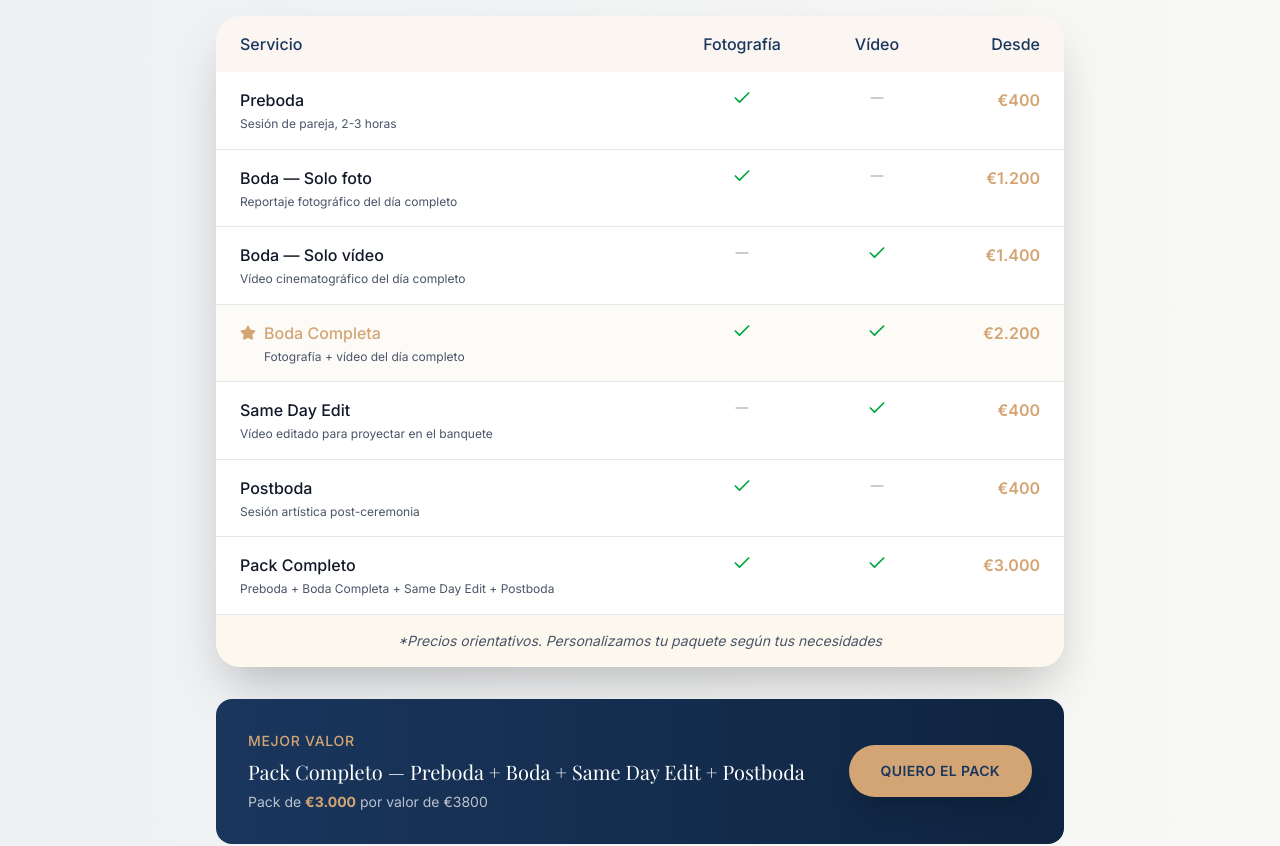
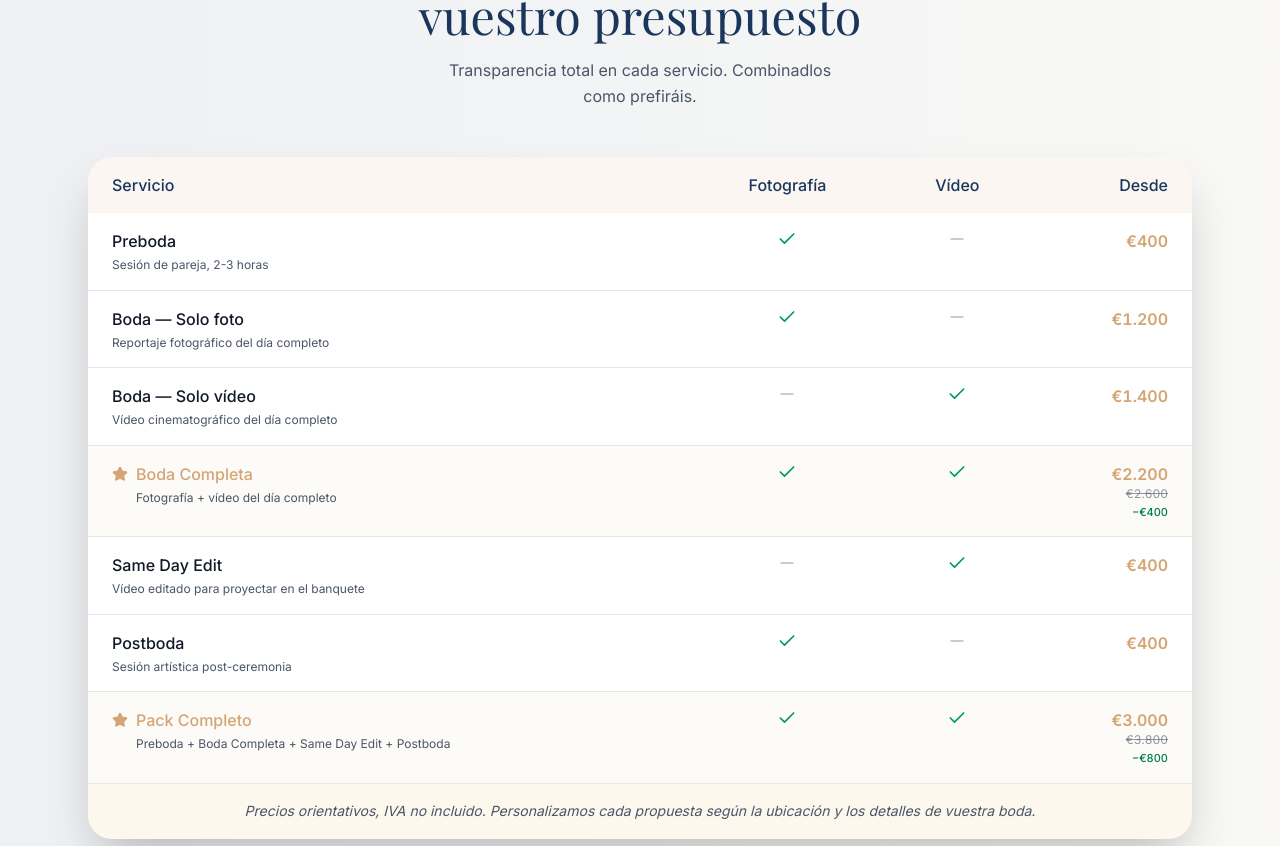
Before and after one commit to jmonzonc/fran-molina-bodas, a Next.js app: page / in a window 1280 px wide. Shown: the part 5786-6632 px from the top of the page. Built offline with nearby package versions, Linux system fonts and the light colour scheme; no server answers; a web font is replaced by a local one.

Commit message:
Refactor pricing section layout and content
Updated pricing section with improved layout and accessibility features. Enhanced pricing display and added new labels for savings.

```diff
--- a/components/pricing-section.tsx
+++ b/components/pricing-section.tsx
@@ -2,77 +2,83 @@
 
 import { motion } from "framer-motion"
 import { Camera, Check, Minus, Star, Video } from "lucide-react"
+
 import { PRICING_DATA, PACK_COMPLETO, getWhatsAppLink } from "@/lib/config"
+import { Container, Section } from "@/components/ui/container"
 
 /**
- * Sección de precios con tabla detallada + recordatorio del Pack Completo
+ * Cambios vs versión previa:
  *
- * Cambios vs versión previa:
- * - Banner Pack Completo: gradient inline style (Tailwind v4 + arbitrary hex
- *   en bg-gradient-to-r falla en iOS Safari → fondo transparente → texto invisible)
- * - Mobile: badges Foto/Vídeo inline en cada fila (antes ocultos en <640px)
- * - Descripción visible siempre, no solo en sm+
- * - Tokens del tema en lugar de bg-white / text-gray-* hard-coded
- * - Contraste reforzado en precio (text-accent en vez de /80)
+ * - Formato de precio: `toLocaleString("es-ES")` imprimía "3800" sin
+ *   separador (es-ES usa minimumGroupingDigits: 2) junto a "€3.000"
+ *   hardcodeado. Ahora se leen las etiquetas ya formateadas del config.
+ * - Columna "Ahorro": PRICING_DATA incorpora individualTotalLabel y
+ *   savingsLabel en los paquetes (Boda Completa y Pack Completo).
+ * - Fila del Pack Completo destacada, no solo Boda Completa.
+ * - Ancho: max-w-4xl (896 px) era el segundo hueco lateral más grande de
+ *   la home. Pasa a `content` (1200 px), alineado con el resto.
+ * - `.tabular` en la columna de precios: sin cifras tabulares los importes
+ *   bailan verticalmente al tener distinto número de dígitos.
  */
+
+const HIGHLIGHTED = new Set(["Boda Completa", PACK_COMPLETO.name])
+
 export function PricingSection() {
   return (
-    <section
+    <Section
       id="precios"
-      className="py-16 sm:py-20 bg-gradient-to-r from-primary/5 to-secondary/10"
+      rhythm="loose"
+      className="bg-gradient-to-r from-primary/5 to-secondary/10"
       aria-label="Precios de fotografía y vídeo de bodas en Tarragona"
     >
-      <div className="max-w-4xl mx-auto px-4 sm:px-6">
-        {/* Encabezado */}
+      <Container width="content">
         <motion.header
           initial={{ opacity: 0, y: 20 }}
           whileInView={{ opacity: 1, y: 0 }}
           viewport={{ once: true }}
-          className="text-center mb-10 sm:mb-12"
+          className="mx-auto mb-10 max-w-[46ch] text-center sm:mb-12"
         >
-          <h2 className="text-3xl sm:text-4xl md:text-5xl font-serif text-primary mb-3 sm:mb-4">
-            Tu boda, tu presupuesto
+          <h2 className="mb-3 font-serif text-[clamp(1.875rem,1.5rem+1.9vw,3.25rem)] leading-[1.08] text-balance text-primary sm:mb-4">
+            Vuestra boda, vuestro presupuesto
           </h2>
-          <p className="text-muted-foreground text-base sm:text-lg">
-            Transparencia total en cada servicio. Combínalos como prefieras.
+          <p className="text-muted-foreground leading-relaxed">
+            Transparencia total en cada servicio. Combinadlos como prefiráis.
           </p>
         </motion.header>
 
-        {/* Tabla de precios detallada */}
         <motion.div
           initial={{ opacity: 0, y: 30 }}
           whileInView={{ opacity: 1, y: 0 }}
           viewport={{ once: true }}
-          className="overflow-hidden rounded-3xl shadow-2xl bg-card mb-8"
+          className="mb-8 overflow-hidden rounded-3xl bg-card shadow-2xl"
         >
           <div className="overflow-x-auto">
             <table
               className="w-full"
-              role="table"
               aria-label="Desglose de precios de todos los servicios"
             >
               <thead className="bg-accent/10">
                 <tr>
                   <th
-                    className="py-4 px-4 sm:px-6 font-medium text-primary text-left text-sm sm:text-base"
+                    className="px-4 py-4 text-left text-sm font-medium text-primary sm:px-6 sm:text-base"
                     scope="col"
                   >
                     Servicio
                   </th>
                   <th
-                    className="py-4 px-6 font-medium text-primary text-center hidden sm:table-cell"
+                    className="hidden px-6 py-4 text-center font-medium text-primary sm:table-cell"
                     scope="col"
                   >
                     Fotografía
                   </th>
                   <th
-                    className="py-4 px-6 font-medium text-primary text-center hidden sm:table-cell"
+                    className="hidden px-6 py-4 text-center font-medium text-primary sm:table-cell"
                     scope="col"
                   >
                     Vídeo
                   </th>
                   <th
-                    className="py-4 px-4 sm:px-6 font-medium text-primary text-right text-sm sm:text-base"
+                    className="px-4 py-4 text-right text-sm font-medium text-primary sm:px-6 sm:text-base"
                     scope="col"
                   >
                     Desde
@@ -81,7 +87,7 @@ export function PricingSection() {
               </thead>
               <tbody>
                 {PRICING_DATA.map((row, index) => {
-                  const isHighlighted = row.service === "Boda Completa"
+                  const isHighlighted = HIGHLIGHTED.has(row.service)
 
                   return (
                     <motion.tr
@@ -89,86 +95,102 @@ export function PricingSection() {
                       initial={{ opacity: 0, x: -20 }}
                       whileInView={{ opacity: 1, x: 0 }}
                       viewport={{ once: true }}
-                      transition={{ delay: index * 0.08 }}
-                      className={`border-b border-border last:border-0 transition-colors ${
+                      transition={{ delay: index * 0.06 }}
+                      className={`border-b border-border transition-colors last:border-0 ${
                         isHighlighted
                           ? "bg-accent/5 hover:bg-accent/10"
                           : "hover:bg-accent/5"
                       }`}
                     >
-                      <td className="py-4 px-4 sm:px-6 align-top">
+                      <td className="px-4 py-4 align-top sm:px-6">
                         <div className="flex items-start gap-2">
                           {isHighlighted && (
                             <Star
-                              className="w-4 h-4 text-accent fill-accent shrink-0 mt-1"
+                              className="mt-1 h-4 w-4 shrink-0 fill-accent text-accent"
                               aria-hidden="true"
                             />
                           )}
                           <div className="min-w-0">
                             <span
-                              className={`font-medium text-sm sm:text-base ${
-                                isHighlighted
-                                  ? "text-accent"
-                                  : "text-foreground"
+                              className={`text-sm font-medium sm:text-base ${
+                                isHighlighted ? "text-accent" : "text-foreground"
                               }`}
                             >
                               {row.service}
                             </span>
 
-                            {/* Badges Foto/Vídeo solo en mobile */}
-                            <div className="flex gap-2 mt-1.5 sm:hidden">
+                            <div className="mt-1.5 flex gap-2 sm:hidden">
                               {row.photography && (
-                                <span className="inline-flex items-center gap-1 text-[11px] font-medium text-green-700 bg-green-50 px-2 py-0.5 rounded-full">
-                                  <Camera className="w-3 h-3" aria-hidden="true" />
+                                <span className="inline-flex items-center gap-1 rounded-full bg-emerald-50 px-2 py-0.5 text-[11px] font-medium text-emerald-700">
+                                  <Camera
+                                    className="h-3 w-3"
+                                    aria-hidden="true"
+                                  />
                                   Foto
                                 </span>
                               )}
                               {row.video && (
-                                <span className="inline-flex items-center gap-1 text-[11px] font-medium text-green-700 bg-green-50 px-2 py-0.5 rounded-full">
-                                  <Video className="w-3 h-3" aria-hidden="true" />
+                                <span className="inline-flex items-center gap-1 rounded-full bg-emerald-50 px-2 py-0.5 text-[11px] font-medium text-emerald-700">
+                                  <Video
+                                    className="h-3 w-3"
+                                    aria-hidden="true"
+                                  />
                                   Vídeo
                                 </span>
                               )}
                             </div>
 
-                            <p className="text-xs text-muted-foreground mt-1 leading-snug">
+                            <p className="mt-1 text-xs leading-snug text-muted-foreground">
                               {row.description}
                             </p>
                           </div>
                         </div>
                       </td>
-                      <td className="py-4 px-6 text-center hidden sm:table-cell align-top">
+
+                      <td className="hidden px-6 py-4 text-center align-top sm:table-cell">
                         {row.photography ? (
                           <Check
-                            className="w-5 h-5 text-green-600 mx-auto"
+                            className="mx-auto h-5 w-5 text-emerald-600"
                             aria-label="Incluido"
                           />
                         ) : (
                           <Minus
-                            className="w-5 h-5 text-muted-foreground/40 mx-auto"
+                            className="mx-auto h-5 w-5 text-muted-foreground/40"
                             aria-label="No incluido"
                           />
                         )}
                       </td>
-                      <td className="py-4 px-6 text-center hidden sm:table-cell align-top">
+
+                      <td className="hidden px-6 py-4 text-center align-top sm:table-cell">
                         {row.video ? (
                           <Check
-                            className="w-5 h-5 text-green-600 mx-auto"
+                            className="mx-auto h-5 w-5 text-emerald-600"
                             aria-label="Incluido"
                           />
                         ) : (
                           <Minus
-                            className="w-5 h-5 text-muted-foreground/40 mx-auto"
+                            className="mx-auto h-5 w-5 text-muted-foreground/40"
                             aria-label="No incluido"
                           />
                         )}
                       </td>
-                      <td
-                        className={`py-4 px-4 sm:px-6 text-right font-semibold whitespace-nowrap align-top text-sm sm:text-base ${
-                          isHighlighted ? "text-accent" : "text-accent"
-                        }`}
-                      >
-                        {row.price}
+
+                      <td className="tabular whitespace-nowrap px-4 py-4 text-right align-top sm:px-6">
+                        <div className="flex flex-col items-end">
+                          <span className="text-sm font-semibold text-accent sm:text-base">
+                            {row.price}
+                          </span>
+                          {row.individualTotalLabel && (
+                            <span className="text-xs text-muted-foreground/60 line-through">
+                              {row.individualTotalLabel}
+                            </span>
+                          )}
+                          {row.savingsLabel && (
+                            <span className="mt-0.5 text-[11px] font-medium text-emerald-700">
+                              −{row.savingsLabel}
+                            </span>
+                          )}
+                        </div>
                       </td>
                     </motion.tr>
                   )
@@ -177,15 +199,14 @@ export function PricingSection() {
             </table>
           </div>
 
-          <div className="px-4 sm:px-6 py-4 bg-muted/30 border-t border-border">
-            <p className="text-xs sm:text-sm text-muted-foreground italic text-center">
-              *Precios orientativos. Personalizamos tu paquete según tus
-              necesidades
+          <div className="border-t border-border bg-muted/30 px-4 py-4 sm:px-6">
+            <p className="text-center text-xs italic leading-relaxed text-muted-foreground sm:text-sm">
+              Precios orientativos, IVA no incluido. Personalizamos cada
+              propuesta según la ubicación y los detalles de vuestra boda.
             </p>
           </div>
         </motion.div>
 
-        {/* Banner Pack Completo */}
         <motion.div
           initial={{ opacity: 0, y: 20 }}
           whileInView={{ opacity: 1, y: 0 }}
@@ -194,34 +215,37 @@ export function PricingSection() {
             backgroundImage:
               "linear-gradient(to right, #1a365d 0%, #0f2440 100%)",
           }}
-          className="rounded-2xl p-6 md:p-8 flex flex-col md:flex-row items-start md:items-center justify-between gap-6"
+          className="flex flex-col items-start justify-between gap-6 rounded-2xl p-6 md:flex-row md:items-center md:p-8"
         >
-          <div className="text-center md:text-left w-full md:w-auto">
-            <p className="text-accent font-medium text-xs sm:text-sm uppercase tracking-wider mb-2">
+          <div className="w-full text-center md:w-auto md:text-left">
+            <p className="mb-2 text-xs font-medium uppercase tracking-[0.22em] text-accent sm:text-sm">
               Mejor valor
             </p>
-            <p className="text-white text-lg sm:text-xl font-serif leading-tight">
+            <p className="font-serif text-lg leading-tight text-white sm:text-xl">
               Pack Completo — Preboda + Boda + Same Day Edit + Postboda
             </p>
-            <p className="text-white/70 text-xs sm:text-sm mt-2">
-              Pack de{" "}
-              <span className="text-accent font-bold">
+            <p className="tabular mt-2 text-xs text-white/70 sm:text-sm">
+              <span className="font-bold text-accent">
                 {PACK_COMPLETO.price}
               </span>{" "}
-              por valor de €
-              {PACK_COMPLETO.individualTotal.toLocaleString("es-ES")}
+              en lugar de{" "}
+              <span className="line-through">
+                {PACK_COMPLETO.individualTotalLabel}
+              </span>{" "}
+              — ahorráis {PACK_COMPLETO.savingsLabel}
             </p>
           </div>
+
           <a
             href={getWhatsAppLink(PACK_COMPLETO.whatsappMessage)}
             target="_blank"
             rel="noopener noreferrer"
-            className="shrink-0 w-full md:w-auto text-center bg-accent text-[#1a365d] px-8 py-4 rounded-xl font-semibold hover:bg-accent/90 shadow-xl transition-all duration-300 uppercase tracking-wide text-sm"
+            className="w-full shrink-0 rounded-xl bg-accent px-8 py-4 text-center text-sm font-semibold uppercase tracking-wide text-[#1a365d] shadow-xl transition-all duration-300 hover:bg-accent/90 md:w-auto"
           >
             Quiero el pack
           </a>
         </motion.div>
-      </div>
-    </section>
+      </Container>
+    </Section>
   )
 }
```
